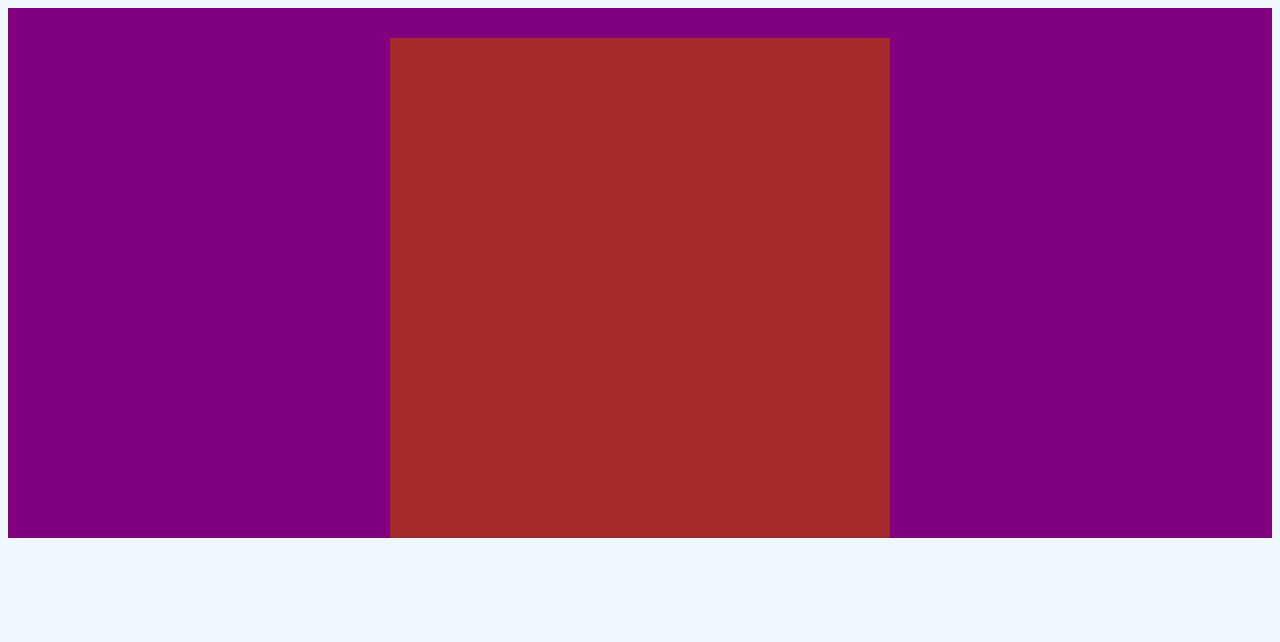
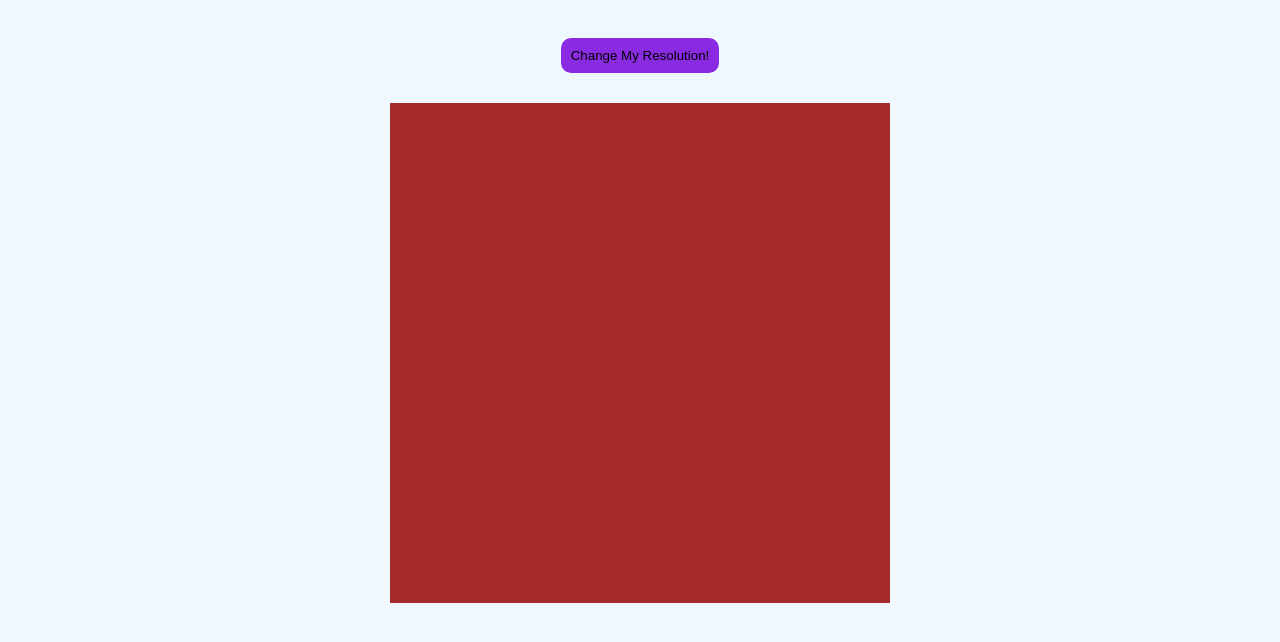
Before and after one commit to illider8bread/etchysketchy, a plain HTML site: page index.html in a window 1280 px wide. Drawn offline with Linux system fonts and the light colour scheme.

Commit message:
Attempted to add button to change grid size. Added button and event listener to change value of gridBy. Changed CSS for better viewability.

```diff
--- a/index.html
+++ b/index.html
@@ -12,6 +12,7 @@
 
 <body>
     <div class="page">
+        <button>Change My Resolution!</button>
         <div class="container">
 
         </div>
--- a/javascript.js
+++ b/javascript.js
@@ -2,27 +2,27 @@
 const sketchPadWidth = screenWidth - 50;*/
 /* Testing createElement*/
 
-
+let gridBy = 16;
+document.querySelector("button").addEventListener("click", () => {
+    let gridBy = prompt("What do you want the resolution to be? (Please enter one number that will be the dimensions of both x and y", "16");
+    gridBy.parseInt();
+    return gridBy;
+});
 
 function createGrid(gridSize) {
     let totalGrid = gridSize * gridSize;
-    console.log(totalGrid);
     let percentWidth = 100/gridSize;
-    console.log(percentWidth);
     for (let i = 0; i < totalGrid; i++){
         const containerDiv = document.querySelector(".container");
         const gridDiv = document.createElement("div");
         gridDiv.className = "grid";
         gridDiv.style.minWidth= percentWidth.toString() + "%";
-        console.log(gridDiv.style.width);
         gridDiv.style.paddingBottom = percentWidth.toString() + "%";
-        console.log(gridDiv.style.paddingBottom);
         containerDiv.appendChild(gridDiv);
-        console.log("Round: ${i}");
     }
 }
 
-createGrid(16);
+createGrid(gridBy);
 
     /*for (let i = 0; i < gridSize; i++) {
         const containerDiv = document.querySelector(".container");
--- a/style.css
+++ b/style.css
@@ -9,14 +9,23 @@ body {
 
 .page {
     display: flex;
+    flex-direction: column;
     width: 100%;
     justify-content: center;
     align-items: center;
-    padding-top: 30px;
+    padding: 30px 0px;
+}
+
+button{
+    margin-bottom: 30px;
+    background-color: blueviolet;
+    border-style:none;
+    border-radius: 10px;
+    padding: 10px;
 }
 
 div{
-    background-color: purple;
+    background-color: aliceblue;
 }
 
 .container {
```
